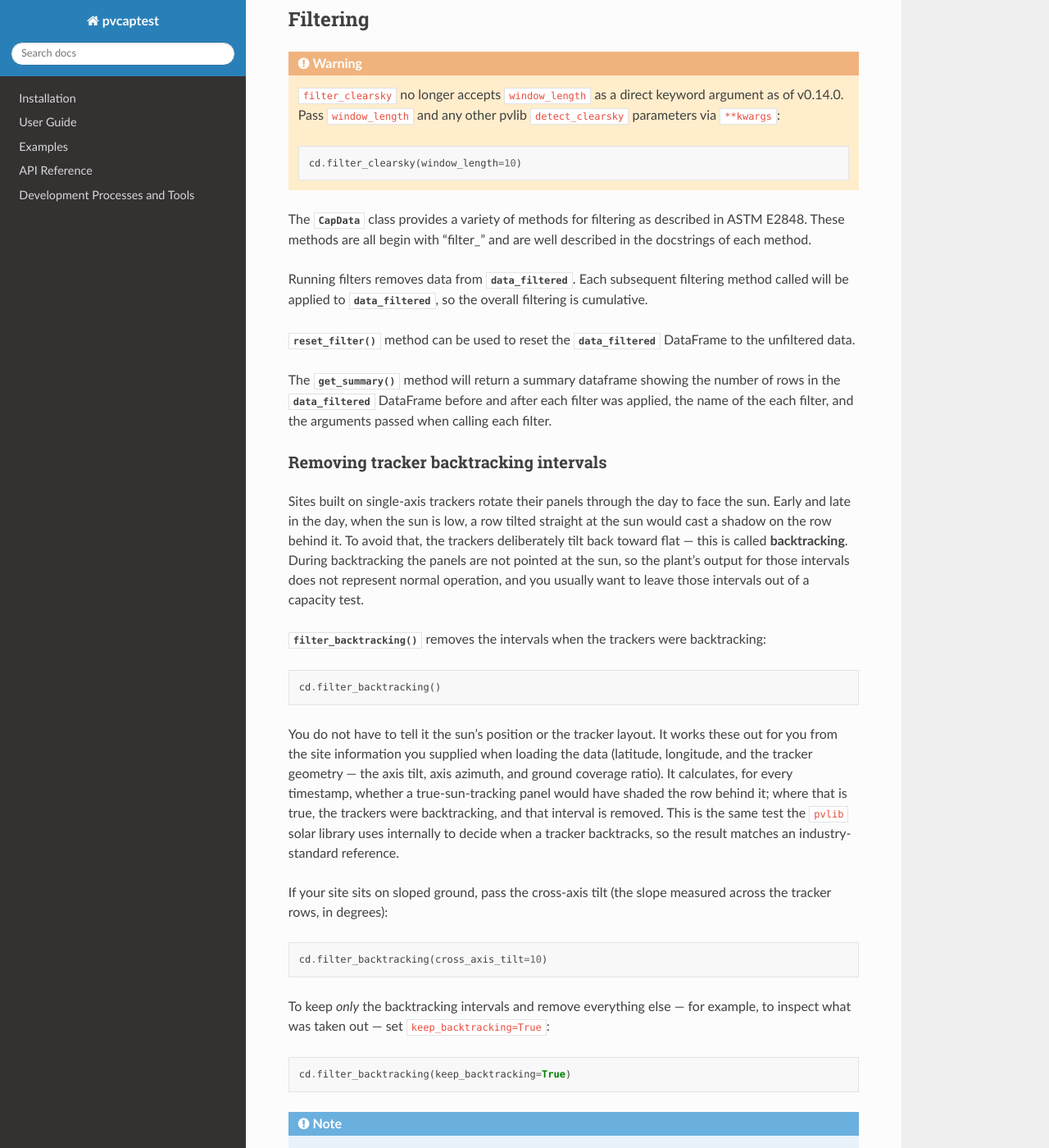
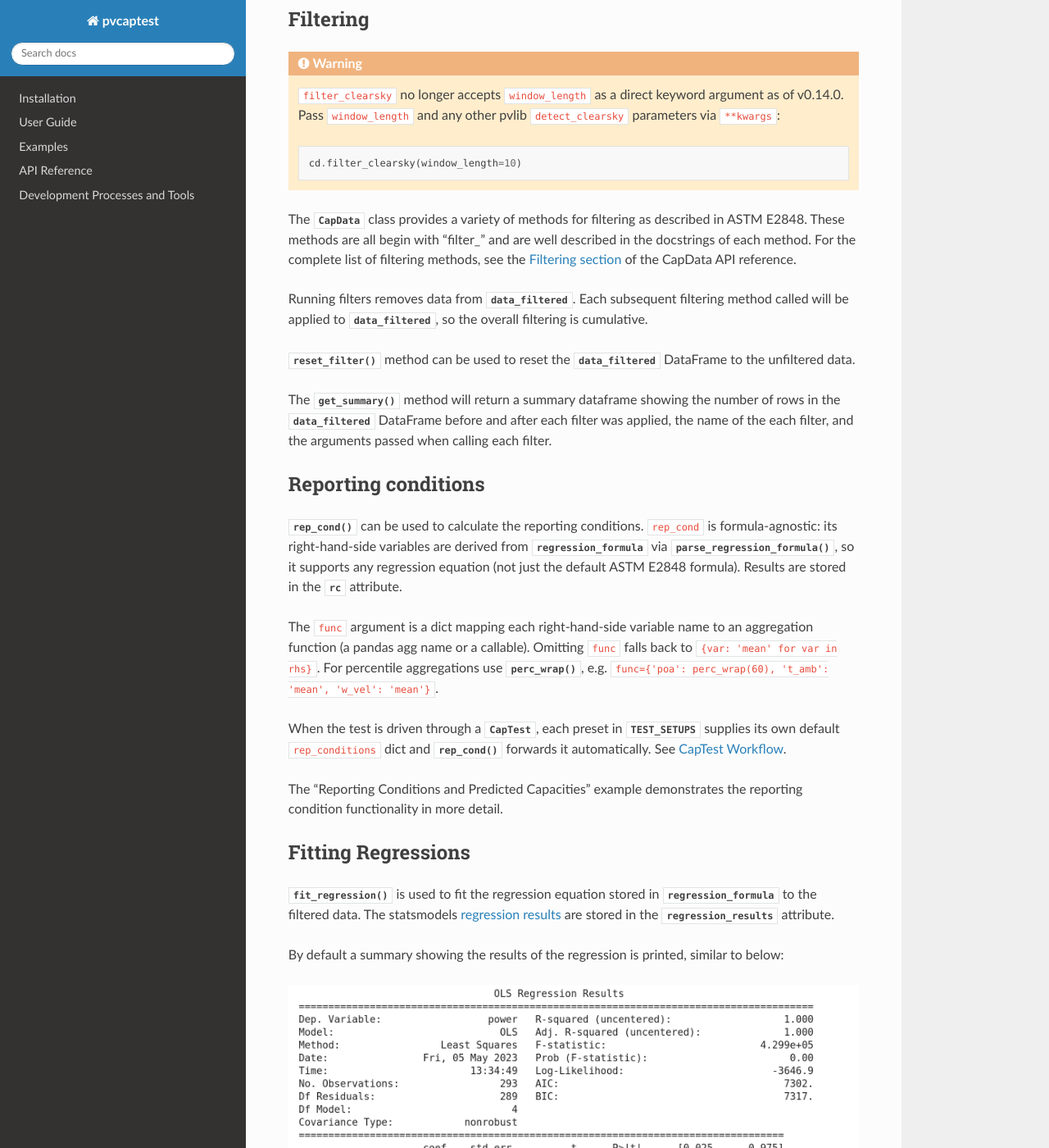
Before and after one commit to pvcaptest/pvcaptest, a Sphinx documentation site: the page built from docs/user_guide/dataload.rst, in a window 1280 px wide and 1400 px high, scrolled down 9490 px. Shown: the whole window at 82% size. Built offline with Sphinx 7.4.7 and the Read the Docs theme 3.1.0, drawn with Linux system fonts in a browser that asks for light colours; pages that are not in the unit, such as notebooks, are missing from menus; some of the changed text lies outside the part shown.

Commit message:
docs: link user guide filtering sections to CapData API filtering reference
Add a :ref: target (capdata-api-filtering) on the CapData API reference
Filtering section and link to it from the User Guide CapData Workflow filtering
section and the CapTest 'Running a capacity test' section.

Co-Authored-By: Claude Opus 4.8 (1M context) <noreply@anthropic.com>

```diff
--- a/docs/source/api_reference/capdata.rst
+++ b/docs/source/api_reference/capdata.rst
@@ -59,6 +59,8 @@ Methods for aggregating sensor readings into single representative columns.
    capdata.CapData.expand_agg_map
    capdata.CapData.reset_agg
 
+.. _capdata-api-filtering:
+
 Filtering
 ---------
 
@@ -88,6 +90,7 @@ chain. See :doc:`filters` for the underlying step classes.
    capdata.CapData.filter_sensors
    capdata.CapData.filter_sensors_abs_diff
    capdata.CapData.filter_clearsky
+   capdata.CapData.filter_backtracking
    capdata.CapData.filter_missing
    capdata.CapData.filter_op_state
    capdata.CapData.reset_filter
--- a/docs/user_guide/captest.rst
+++ b/docs/user_guide/captest.rst
@@ -357,7 +357,9 @@ After ``ct`` has been created, use ``ct.meas`` and ``ct.sim`` in the same way
 you would use separate ``CapData`` objects.
 
 The example below shows the general pattern. Actual filters should be selected
-to match the contract and test procedure.
+to match the contract and test procedure; for the complete list of available
+filtering methods, see the :ref:`Filtering section <capdata-api-filtering>` of
+the CapData API reference.
 
 .. code-block:: Python
 
--- a/docs/user_guide/dataload.rst
+++ b/docs/user_guide/dataload.rst
@@ -253,63 +253,13 @@ Filtering
 
         cd.filter_clearsky(window_length=10)
 
-The :py:class:`~captest.capdata.CapData` class provides a variety of methods for filtering as described in ASTM E2848. These methods are all begin with "filter\_" and are well described in the docstrings of each method.
+The :py:class:`~captest.capdata.CapData` class provides a variety of methods for filtering as described in ASTM E2848. These methods are all begin with "filter\_" and are well described in the docstrings of each method. For the complete list of filtering methods, see the :ref:`Filtering section <capdata-api-filtering>` of the CapData API reference.
 
 Running filters removes data from :py:attr:`data_filtered`. Each subsequent filtering method called will be applied to :py:attr:`data_filtered`, so the overall filtering is cumulative.
 
 :py:meth:`~captest.capdata.CapData.reset_filter` method can be used to reset the :py:attr:`data_filtered` DataFrame to the unfiltered data.
 
 The :py:meth:`~captest.capdata.CapData.get_summary` method will return a summary dataframe showing the number of rows in the :py:attr:`data_filtered` DataFrame before and after each filter was applied, the name of the each filter, and the arguments passed when calling each filter.
-
-Removing tracker backtracking intervals
-~~~~~~~~~~~~~~~~~~~~~~~~~~~~~~~~~~~~~~~~~
-Sites built on single-axis trackers rotate their panels through the day to face
-the sun. Early and late in the day, when the sun is low, a row tilted straight
-at the sun would cast a shadow on the row behind it. To avoid that, the trackers
-deliberately tilt back toward flat — this is called **backtracking**. During
-backtracking the panels are not pointed at the sun, so the plant's output for
-those intervals does not represent normal operation, and you usually want to
-leave those intervals out of a capacity test.
-
-:py:meth:`~captest.capdata.CapData.filter_backtracking` removes the intervals
-when the trackers were backtracking:
-
-.. code-block:: Python
-
-    cd.filter_backtracking()
-
-You do not have to tell it the sun's position or the tracker layout. It works
-these out for you from the site information you supplied when loading the data
-(latitude, longitude, and the tracker geometry — the axis tilt, axis azimuth,
-and ground coverage ratio). It calculates, for every timestamp, whether a
-true-sun-tracking panel would have shaded the row behind it; where that is true,
-the trackers were backtracking, and that interval is removed. This is the same
-test the ``pvlib`` solar library uses internally to decide when a tracker
-backtracks, so the result matches an industry-standard reference.
-
-If your site sits on sloped ground, pass the cross-axis tilt (the slope measured
-across the tracker rows, in degrees):
-
-.. code-block:: Python
-
-    cd.filter_backtracking(cross_axis_tilt=10)
-
-To keep *only* the backtracking intervals and remove everything else — for
-example, to inspect what was taken out — set ``keep_backtracking=True``:
-
-.. code-block:: Python
-
-    cd.filter_backtracking(keep_backtracking=True)
-
-.. note::
-
-    This filter needs the site information (location and tracker geometry) that
-    :py:func:`~captest.io.load_data` stores when you pass its ``site`` argument.
-    If that information is missing, or the site is fixed-tilt rather than a
-    tracker, the filter makes no change and prints a warning rather than
-    stopping your analysis. You can also supply the geometry directly with the
-    ``axis_tilt``, ``axis_azimuth``, and ``gcr`` arguments if it is not on the
-    site record.
 
 Reporting conditions
 --------------------
```
